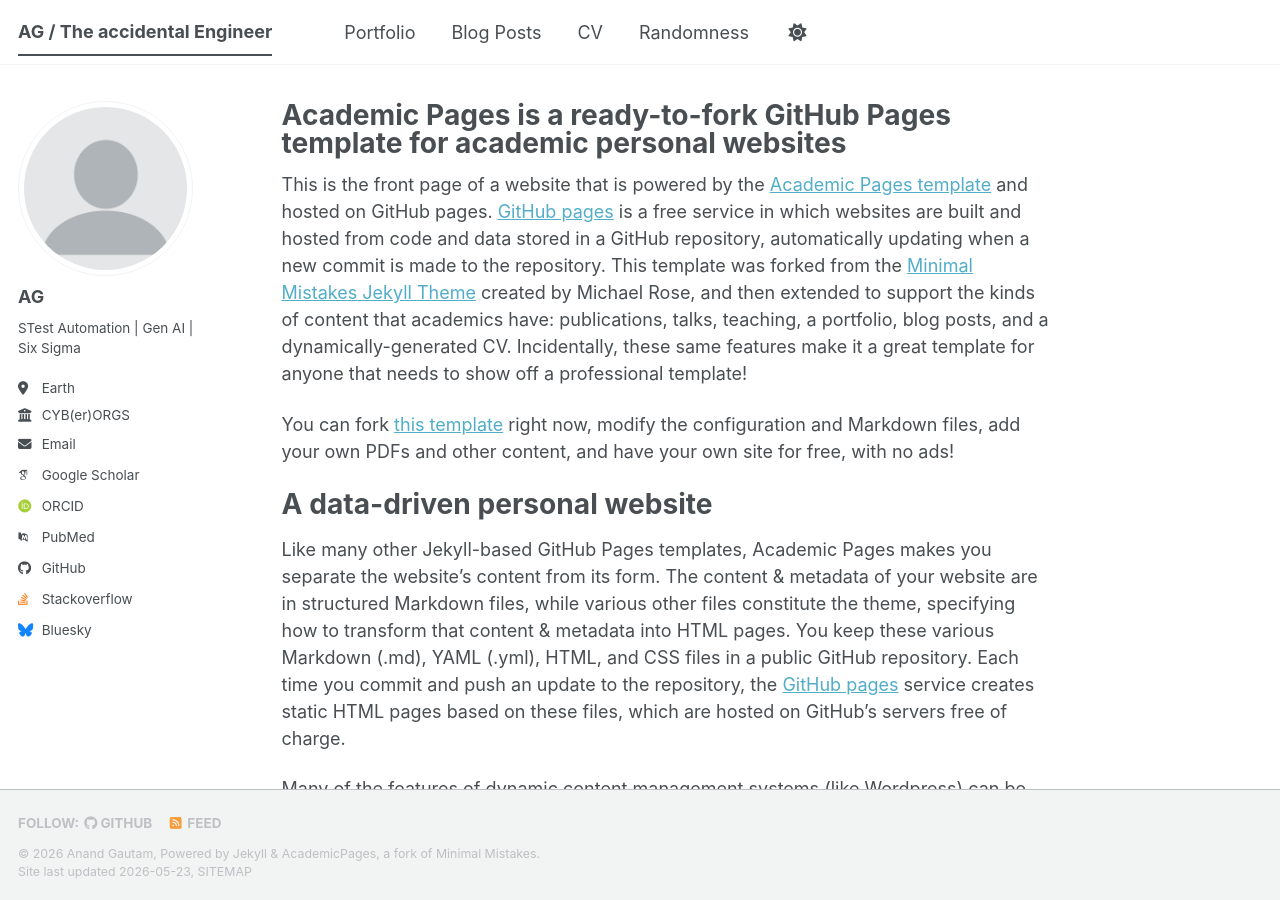
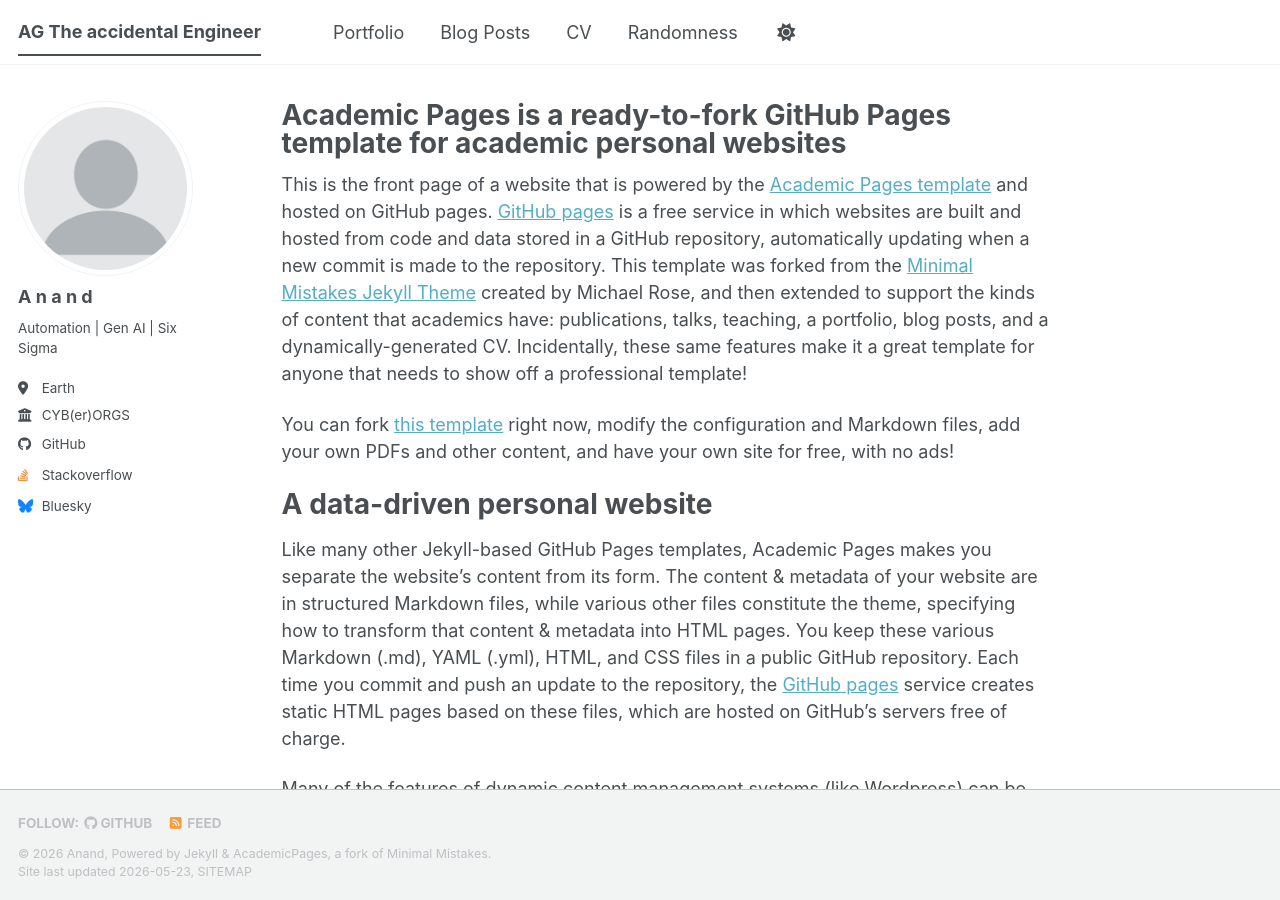
Before and after one commit to anand-gautam/anand-gautam.github.io, a Jekyll site: the page built from _pages/about.md, in a window 1280 px wide and 900 px high. Built offline with Jekyll 4.4.1, drawn with Linux system fonts in a browser that asks for light colours; some web fonts are replaced; a script bundle is joined from its source files by our own code; library files that are not in the unit come from our copies.

Commit message:
Modify personal details in _config.yml
Updated personal information and removed academic website links.

```diff
--- a/_config.yml
+++ b/_config.yml
@@ -9,10 +9,10 @@
 # Basic Site Settings
 locale                   : "en-US"
 site_theme               : "default" # The available themes options are "default", "air", "sunrise", "mint", "dirt" and "contrast"
-title                    : "AG / The accidental Engineer"
+title                    : "AG \ The accidental Engineer"
 title_separator          : "-"
-name                     : &name "Anand Gautam"
-description              : &description "Test Automation | Gen AI | Six Sigma"   # Update this with a general description of your site, this is the default if not overridden by a page
+name                     : &name "Anand"
+description              : &description "Automation | Gen AI | Six Sigma"   # Update this with a general description of your site, this is the default if not overridden by a page
 url                      : https://anand-gautam.github.io # The base hostname & protocol for your site e.g. "https://[your GitHub username].github.io",
                                                            # or if you already have some other page hosted on Github then use "https://[your GitHub username].github.io/[Your Repo Name]"
 baseurl                  : "" # the subpath of your site, e.g. "/blog"
@@ -24,27 +24,27 @@ repository               : "academicpages/academicpages.github.io"
 author:
   # Biographic information
   avatar           : "profile.png"
-  name             : "AG"
+  name             : "A n a n d"
   pronouns         : # example: "she/her"
-  bio              : "STest Automation | Gen AI | Six Sigma"
+  bio              : "Automation | Gen AI | Six Sigma"
   location         : "Earth"
   employer         : "CYB(er)ORGS"
   uri              : # URL
-  email            : "none@example.org"
+  # email            : "none@example.org"
 
-  Academic websites:
-  academia         : # URL
-  arxiv            : # URL - Update with the correct link to your profile
-  googlescholar    : "https://scholar.google.com/citations?user=PS_CX0AAAAAJ"
-  inspire-hep      : # URL
-  impactstory      : # URL
-  orcid            : "https://orcid.org/yourorcidurl"
-  semantic         : # URL
-  ssrn             : # URL
-  pubmed           : "https://www.ncbi.nlm.nih.gov/pubmed/?term=john+snow"
-  researchgate     : # URL
-  scopus           : # URL
-  zotero           : # URL
+  # Academic websites:
+  # academia         : # URL
+  # arxiv            : # URL - Update with the correct link to your profile
+  # googlescholar    : "https://scholar.google.com/citations?user=PS_CX0AAAAAJ"
+  # inspire-hep      : # URL
+  # impactstory      : # URL
+  # orcid            : "https://orcid.org/yourorcidurl"
+  # semantic         : # URL
+  # ssrn             : # URL
+  # pubmed           : "https://www.ncbi.nlm.nih.gov/pubmed/?term=john+snow"
+  # researchgate     : # URL
+  # scopus           : # URL
+  # zotero           : # URL
 
 
   # Repositories and software development
```
